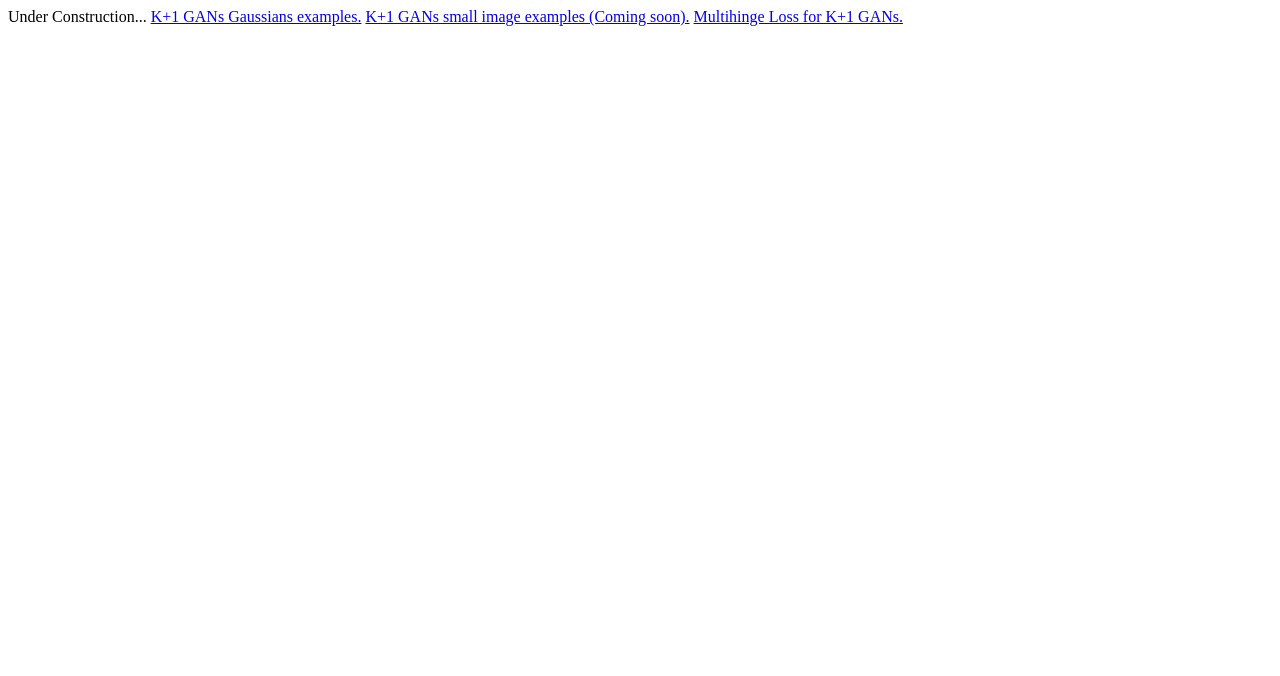
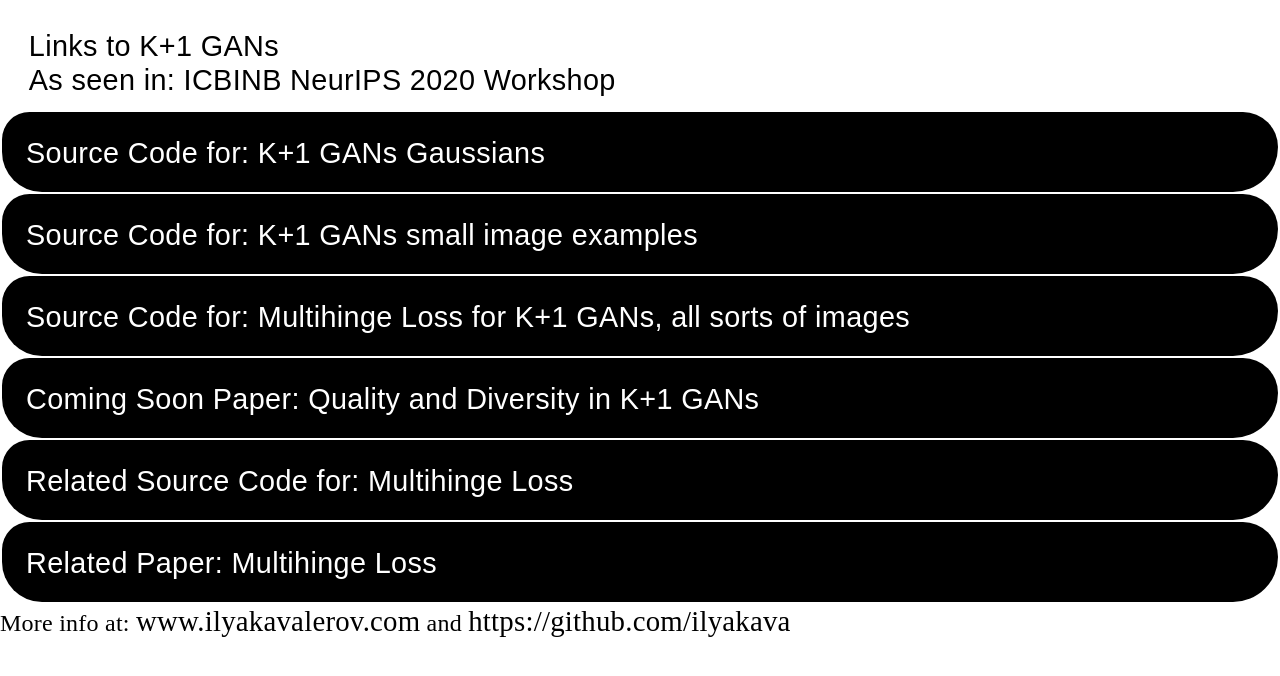
Before and after one commit to ilyakava/ilyakava.github.io, a plain HTML site: page marygan.html in a window 1280 px wide. Drawn offline with Linux system fonts and the light colour scheme; a web font is replaced by a local one.

Commit message:
Update marygan.html

```diff
--- a/marygan.html
+++ b/marygan.html
@@ -1,12 +1,73 @@
 <!DOCTYPE html>
-<html>
+<html lang="en">
 <head>
-	<title>Links to K+1 GANs</title>
-</head>
+
+<!-- As seen on: http://holdmenow.rietveldacademie.nl -->
+<!-- <link rel="icon"type="image/png"href="assets/images/sg-favicon-64px-black.png"> -->
+
+<meta charset="utf-8">
+<meta name="viewport" content="width=device-width,initial-scale=1.0">
+<meta name="description" content="Links to K+1 GANs">
+
+<link rel="stylesheet" href="rietveldacademie.css">
+<!-- <script src="  http://holdmenow.rietveldacademie.nl/assets/javascript/gyronorm.js"></script></head> -->
+
 <body>
-	Under Construction...
-<a href="https://github.com/ilyakava/marygan">K+1 GANs Gaussians examples.</a>
-<a href="https://github.com/ilyakava/">K+1 GANs small image examples (Coming soon).</a>
-<a href="https://github.com/ilyakava/BigGAN-PyTorch">Multihinge Loss for K+1 GANs.</a>
-</body>
+
+  <main class="main" role="main">
+
+<div class="content">
+    <h1> Links to K+1 GANs <br> As seen in:
+      <a href="https://i-cant-believe-its-not-better.github.io/accepted_papers/">ICBINB NeurIPS 2020 Workshop</a>
+  </h1>
+</div>
+
+
+<a href="https://github.com/ilyakava/marygan" >
+<div class="bubble2 b-one">
+ 	<h3>Source Code for: K+1 GANs Gaussians</h3>
+</div>
+</a>
+
+<a href="https://github.com/ilyakava/ACGAN-PyTorch">
+<div class="bubble2 b-two">
+ <h3>Source Code for: K+1 GANs small image examples</h3>
+</div>
+</a>
+
+<a href="https://github.com/ilyakava/BigGAN-PyTorch">
+<div class="bubble2 b-three">
+ 	<h3>Source Code for: Multihinge Loss for K+1 GANs, all sorts of images</h3>
+</div>
+</a>
+
+<a href="https://arxiv.org/search/cs?searchtype=author&query=Kavalerov%2C+I">
+<div class="bubble2 b-five">
+  <h3>Coming Soon Paper: Quality and Diversity in K+1 GANs</h3>
+</div>
+</a>
+
+<a href="https://github.com/ilyakava/gan">
+<div class="bubble2 b-four">
+  <h3>Related Source Code for: Multihinge Loss</h3>
+</div>
+</a>
+
+<a href="https://arxiv.org/abs/1912.04216">
+<div class="bubble2 b-five">
+  <h3>Related Paper: Multihinge Loss</h3>
+</div>
+</a>
+
+
+
+  </main>
+<footer class="footer cf" role="contentinfo">
+More info at:
+<a href="www.ilyakavalerov.com">www.ilyakavalerov.com</a>
+and
+<a href="https://github.com/ilyakava">https://github.com/ilyakava</a>
+</footer>
+
+  <!-- <script src="http://holdmenow.rietveldacademie.nl/assets/javascript/index.js"></script></body> -->
 </html>
```
